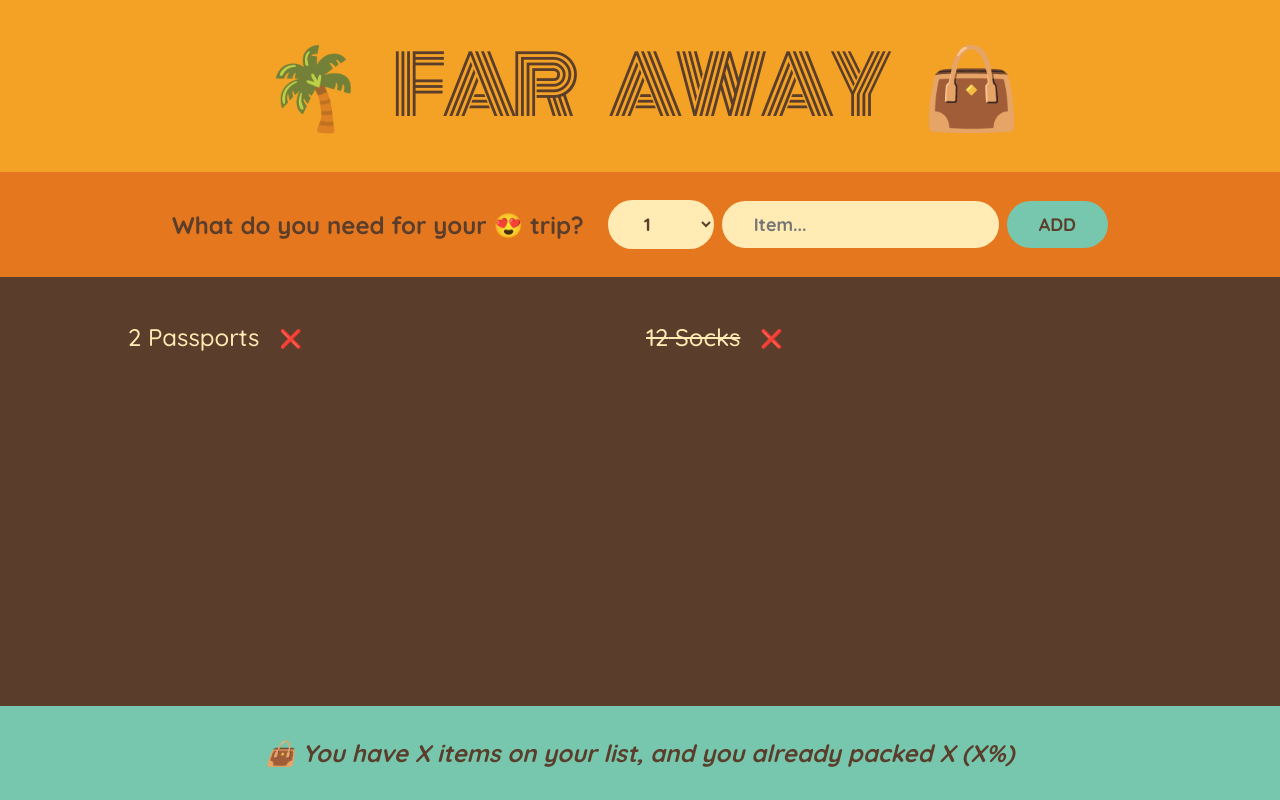
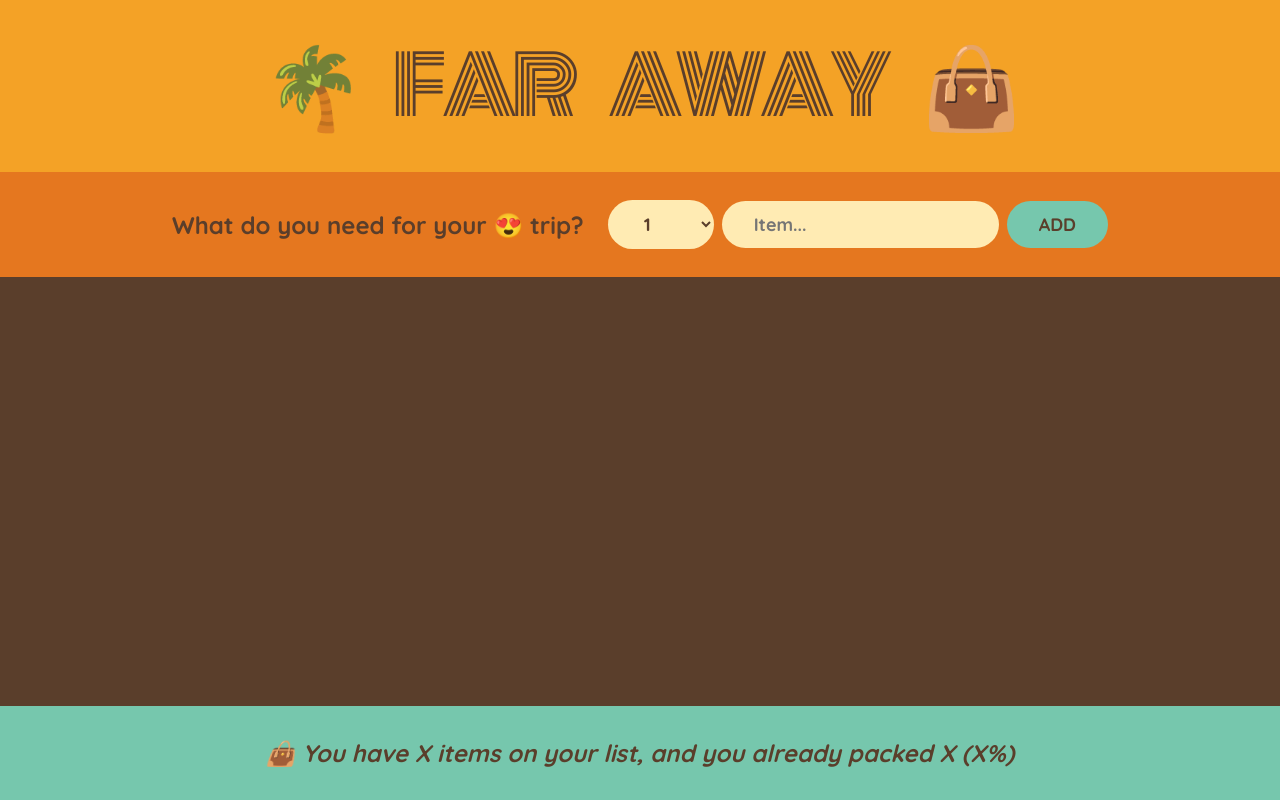
Before and after one commit to abir2907/travel-list, a React (Create React App) app: page / in a window 1280 px wide. Built offline with nearby package versions, Linux system fonts and the light colour scheme.

Commit message:
Render new items, lift items state up

```diff
--- a/src/App.js
+++ b/src/App.js
@@ -6,11 +6,17 @@ const initialItems = [
 ];
 
 export default function App() {
+  const [items, setItems] = useState([]);
+
+  function handleAddItems(item) {
+    setItems((items) => [...items, item]);
+  }
+
   return (
     <div className="app">
       <Logo />
-      <Form />
-      <PackingList />
+      <Form onAddItems={handleAddItems} />
+      <PackingList items={items} />
       <Stats />
     </div>
   );
@@ -20,7 +26,7 @@ function Logo() {
   return <h1>🌴 Far Away 👜</h1>;
 }
 
-function Form() {
+function Form({ onAddItems }) {
   const [description, setDescription] = useState("");
   const [quantity, setQuantity] = useState(1);
 
@@ -35,6 +41,8 @@ function Form() {
       packed: false,
       id: Date.now(),
     };
+
+    onAddItems(newItem);
 
     setDescription(""); //Back to initial state
     setQuantity(1); // Back to initial state
@@ -65,11 +73,11 @@ function Form() {
   );
 }
 
-function PackingList() {
+function PackingList({ items }) {
   return (
     <div className="list">
       <ul>
-        {initialItems.map((item) => (
+        {items.map((item) => (
           <Item item={item} key={item.id} />
         ))}
       </ul>
```
